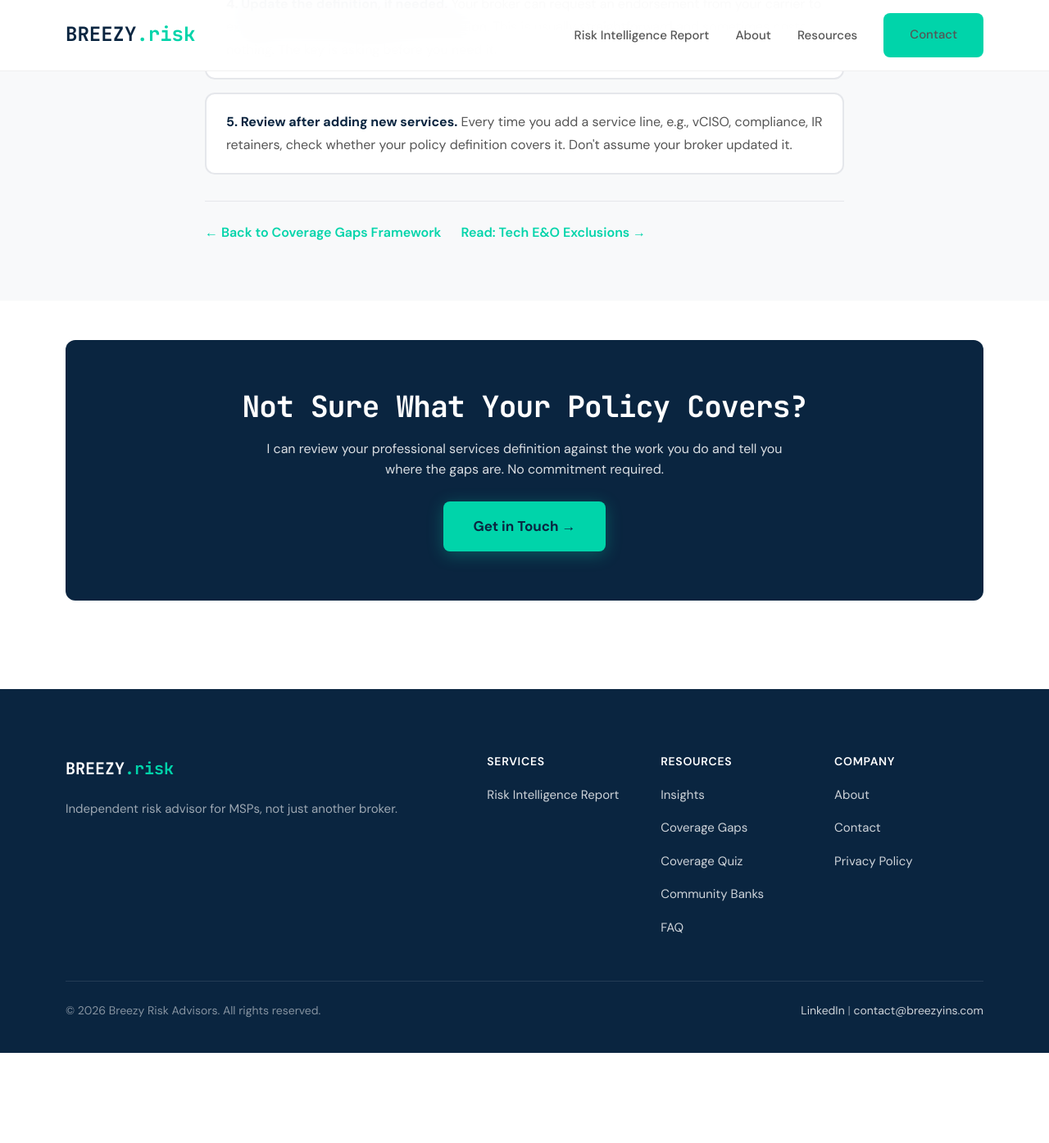
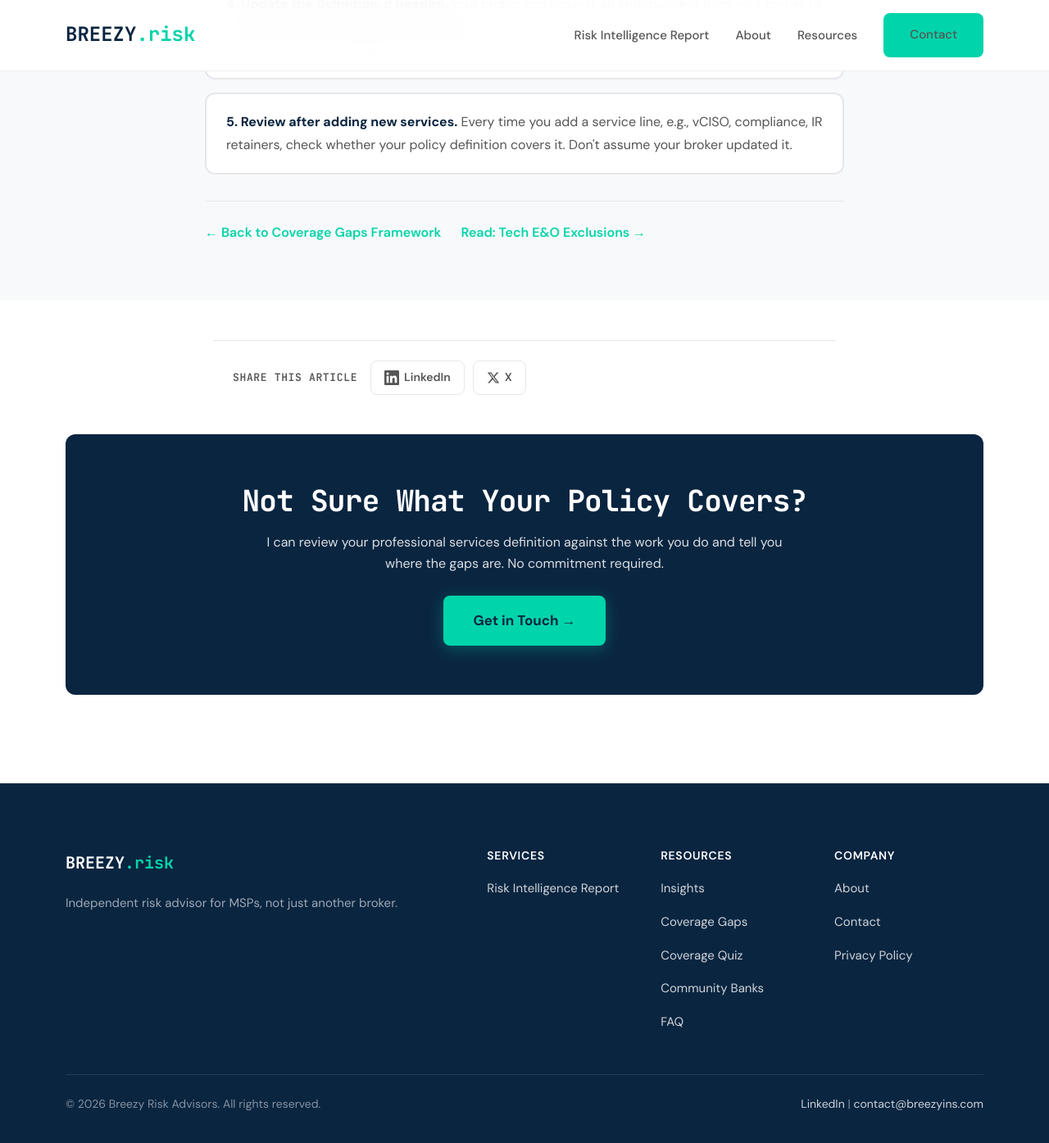
Before and after one commit to joeproe1/breezyins.com, a Jekyll site: the page built from coverage-gaps-services-mismatch.html, in a window 1280 px wide and 1400 px high, scrolled down 3093 px. Shown: the top 1395 px of the window at 82% size. Built offline with Jekyll 4.4.1, drawn with Linux system fonts in a browser that asks for light colours; before the commit the page ends 4378 px from its top, so only the background shows below that.

Commit message:
Add LinkedIn and X share buttons to blog posts and coverage gap pages
Co-Authored-By: Claude Opus 4.6 <noreply@anthropic.com>

```diff
--- /dev/null
+++ b/_includes/share-buttons.html
@@ -0,0 +1,25 @@
+<div class="share-bar">
+  <span class="share-label">Share this article</span>
+  <div class="share-links">
+    <a href="https://www.linkedin.com/sharing/share-offsite/?url={{ page.url | absolute_url | url_encode }}"
+       target="_blank"
+       rel="noopener noreferrer"
+       class="share-link share-linkedin"
+       aria-label="Share on LinkedIn">
+      <svg width="18" height="18" viewBox="0 0 24 24" fill="currentColor" aria-hidden="true">
+        <path d="M20.447 20.452h-3.554v-5.569c0-1.328-.027-3.037-1.852-3.037-1.853 0-2.136 1.445-2.136 2.939v5.667H9.351V9h3.414v1.561h.046c.477-.9 1.637-1.85 3.37-1.85 3.601 0 4.267 2.37 4.267 5.455v6.286zM5.337 7.433a2.062 2.062 0 01-2.063-2.065 2.064 2.064 0 112.063 2.065zm1.782 13.019H3.555V9h3.564v11.452zM22.225 0H1.771C.792 0 0 .774 0 1.729v20.542C0 23.227.792 24 1.771 24h20.451C23.2 24 24 23.227 24 22.271V1.729C24 .774 23.2 0 22.222 0h.003z"/>
+      </svg>
+      LinkedIn
+    </a>
+    <a href="https://twitter.com/intent/tweet?url={{ page.url | absolute_url | url_encode }}&text={{ page.title | url_encode }}"
+       target="_blank"
+       rel="noopener noreferrer"
+       class="share-link share-x"
+       aria-label="Share on X">
+      <svg width="16" height="16" viewBox="0 0 24 24" fill="currentColor" aria-hidden="true">
+        <path d="M18.244 2.25h3.308l-7.227 8.26 8.502 11.24H16.17l-5.214-6.817L4.99 21.75H1.68l7.73-8.835L1.254 2.25H8.08l4.713 6.231zm-1.161 17.52h1.833L7.084 4.126H5.117z"/>
+      </svg>
+      X
+    </a>
+  </div>
+</div>
--- a/_layouts/post.html
+++ b/_layouts/post.html
@@ -56,6 +56,8 @@ layout: default
             {{ content }}
         </div>
 
+        {% include share-buttons.html %}
+
         <footer class="post-footer">
             {% include cta-banner.html %}
         </footer>
--- a/_sass/_pages.scss
+++ b/_sass/_pages.scss
@@ -500,6 +500,56 @@
     margin-top: 60px;
 }
 
+// Share buttons
+.share-bar {
+    display: flex;
+    align-items: center;
+    gap: 16px;
+    max-width: 760px;
+    margin: 48px auto 0;
+    padding: 24px 24px 0;
+    border-top: 1px solid $border;
+}
+
+.share-label {
+    font-family: $font-heading;
+    font-size: 13px;
+    font-weight: 600;
+    text-transform: uppercase;
+    letter-spacing: 0.05em;
+    color: $text-secondary;
+    white-space: nowrap;
+}
+
+.share-links {
+    display: flex;
+    gap: 10px;
+}
+
+.share-link {
+    display: inline-flex;
+    align-items: center;
+    gap: 6px;
+    padding: 8px 16px;
+    border-radius: 8px;
+    border: 1px solid $border;
+    font-size: 14px;
+    font-weight: 600;
+    color: $text-secondary;
+    text-decoration: none;
+    transition: all 0.2s;
+
+    &:hover {
+        color: $primary;
+        border-color: $accent;
+        background: rgba(0, 212, 170, 0.05);
+    }
+
+    svg {
+        flex-shrink: 0;
+    }
+}
+
 // Blog index / post cards
 .blog-grid {
     display: grid;
@@ -675,4 +725,10 @@
             font-size: 36px;
         }
     }
+
+    .share-bar {
+        flex-direction: column;
+        align-items: flex-start;
+        gap: 12px;
+    }
 }
--- a/coverage-gaps-liability-boundary.html
+++ b/coverage-gaps-liability-boundary.html
@@ -384,6 +384,8 @@ permalink: /coverage-gaps/liability-boundary/
   </div>
 </section>
 
+{% include share-buttons.html %}
+
 <section class="cg-cta">
   <div class="cg-cta-inner">
     <h2>Want to Check Whether Your Policies Have This Gap?</h2>
--- a/coverage-gaps-limits-vs-contracts.html
+++ b/coverage-gaps-limits-vs-contracts.html
@@ -388,6 +388,8 @@ permalink: /coverage-gaps/limits-vs-contracts/
   </div>
 </section>
 
+{% include share-buttons.html %}
+
 <section class="cg-cta">
   <div class="cg-cta-inner">
     <h2>Not Sure If Your Coverage Meets Your Contracts?</h2>
--- a/coverage-gaps-services-mismatch.html
+++ b/coverage-gaps-services-mismatch.html
@@ -387,6 +387,8 @@ permalink: /coverage-gaps/services-mismatch/
   </div>
 </section>
 
+{% include share-buttons.html %}
+
 <section class="cg-cta">
   <div class="cg-cta-inner">
     <h2>Not Sure What Your Policy Covers?</h2>
```
